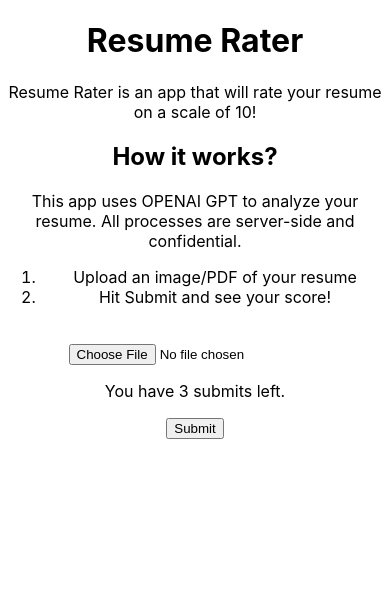
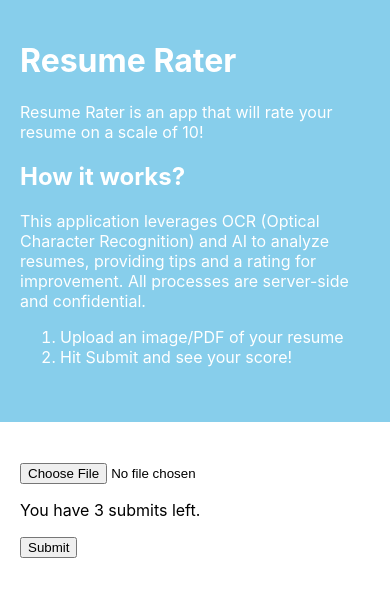
Before and after one commit to haadisaqib/resumerate, a React (Create React App) app: page / in a window 390 px wide. Shown: the top 596 px of the page. Built offline with nearby package versions, Linux system fonts and the light colour scheme.

Commit message:
UI verticle view

```diff
--- a/src/App.css
+++ b/src/App.css
@@ -1,38 +1,26 @@
 .App {
-  text-align: center;
+  display: flex;
+  justify-content: center;
+  align-items: center;
+  height: 100vh;
 }
 
-.App-logo {
-  height: 40vmin;
-  pointer-events: none;
+.description {
+  padding: 20px;
+  background-color: #87CEEB;
+  color: white;
+  justify-content: flex-start;
+  flex: 1;
 }
 
-@media (prefers-reduced-motion: no-preference) {
-  .App-logo {
-    animation: App-logo-spin infinite 20s linear;
+.input-form {
+  padding: 20px;
+  flex: 1;
+}
+
+@media (max-width: 768px) {
+  .App {
+    flex-direction: column;
+    align-items: stretch;
   }
 }
-
-.App-header {
-  background-color: #282c34;
-  min-height: 100vh;
-  display: flex;
-  flex-direction: column;
-  align-items: center;
-  justify-content: center;
-  font-size: calc(10px + 2vmin);
-  color: white;
-}
-
-.App-link {
-  color: #61dafb;
-}
-
-@keyframes App-logo-spin {
-  from {
-    transform: rotate(0deg);
-  }
-  to {
-    transform: rotate(360deg);
-  }
-}
--- a/src/Description.js
+++ b/src/Description.js
@@ -9,7 +9,7 @@ const Description = () => {
       <p>Resume Rater is an app that will rate your resume on a scale of 10!</p>
       <h2>How it works?</h2>
       <p>
-        This app uses OPENAI GPT to analyze your resume. All processes are
+      This application leverages OCR (Optical Character Recognition) and AI to analyze resumes, providing tips and a rating for improvement. All processes are
         server-side and confidential.
       </p>
       <ol>
```
